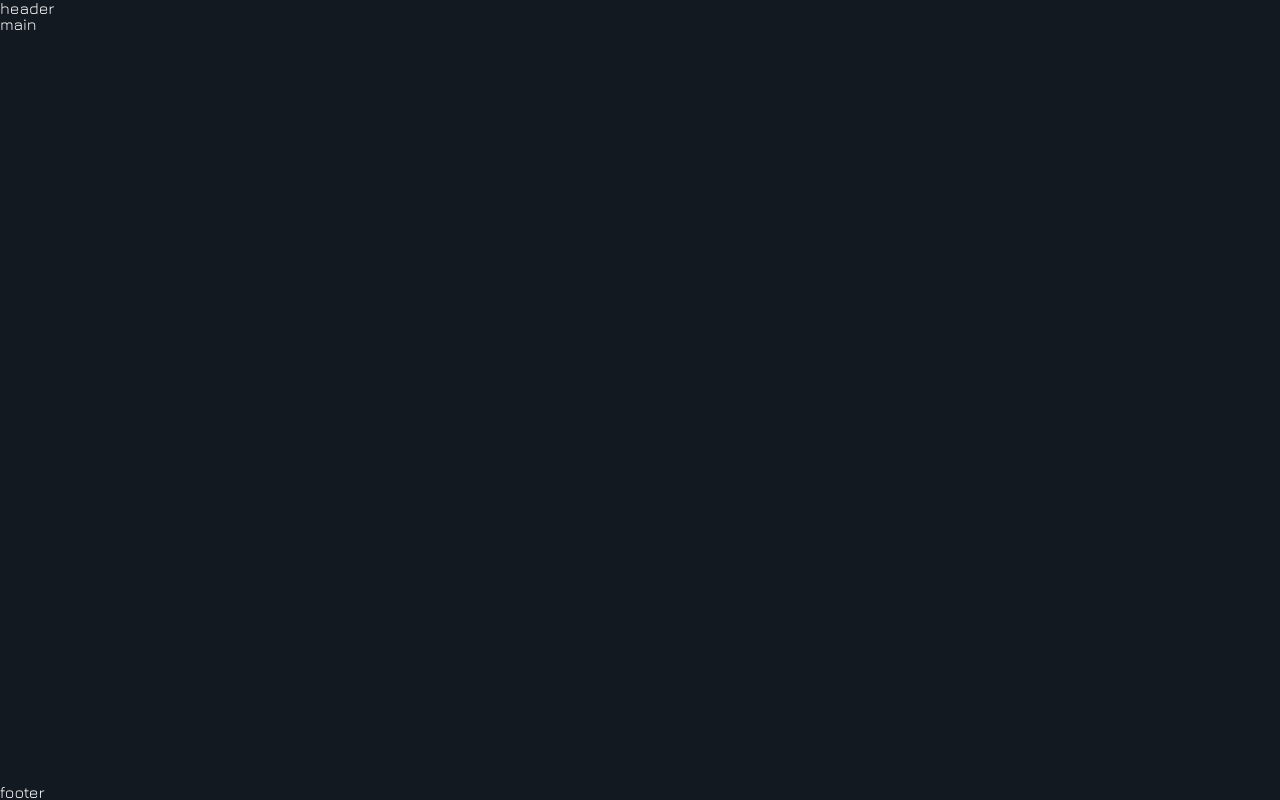
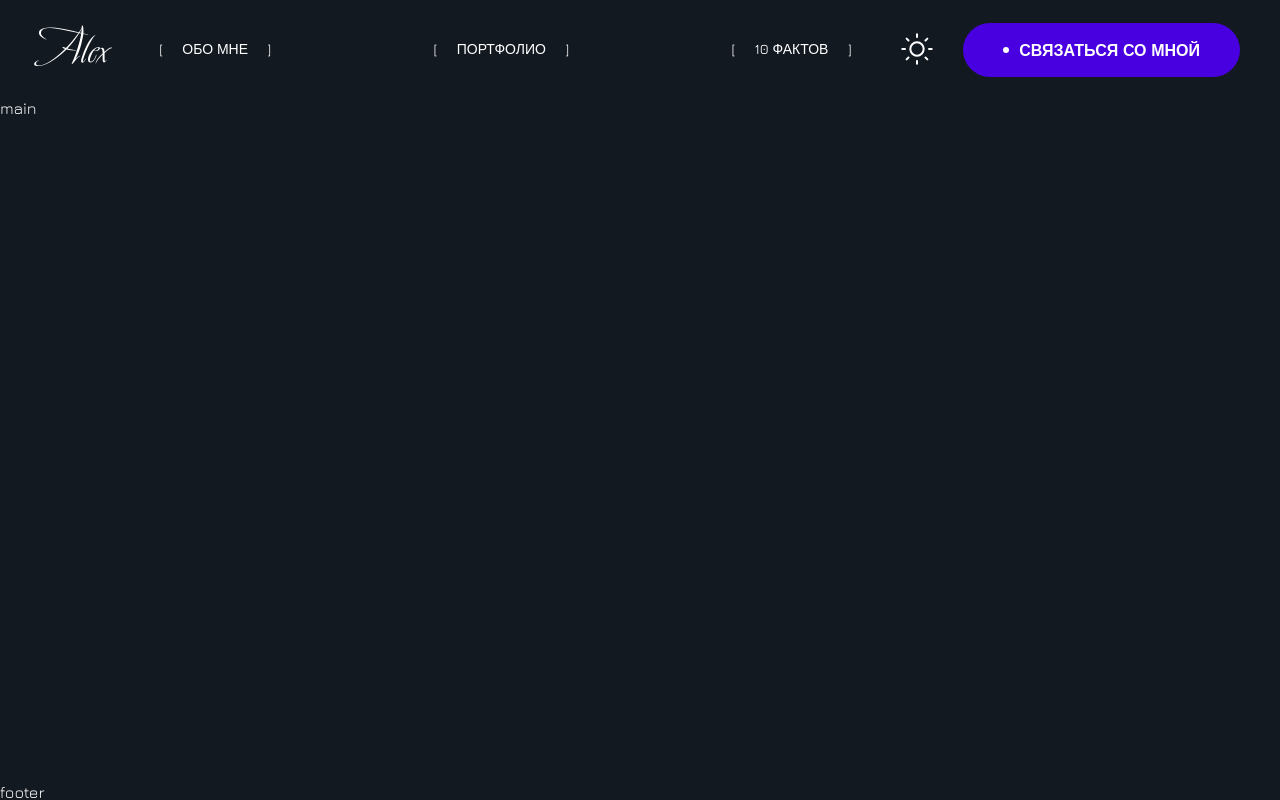
Before and after one commit to Alex-Nicalace/webcraft, a React (Vite) app: page / in a window 1280 px wide. Built offline with nearby package versions, Linux system fonts and the light colour scheme.

Commit message:
Header: styling desktop

```diff
--- a/src/components/Container/Container.scss
+++ b/src/components/Container/Container.scss
@@ -1,7 +1,7 @@
 @use 'sass:math';
 
 .container {
-  padding: 0 var(--padding-inline);
+  padding-inline: var(--padding-inline);
 
   @include adaptiveValue('--padding-inline', 60, 40, $containerWidth, $pc);
 
--- a/src/components/Header/Header.scss
+++ b/src/components/Header/Header.scss
@@ -0,0 +1,43 @@
+.header {
+  padding-block: rem(19);
+  display: flex;
+  align-items: center;
+  gap: rem(40);
+  // .header__logo-wrapper
+  &__logo-wrapper {
+  }
+  // .header__logo
+  &__logo {
+  }
+  // .header__menu-wrapper
+  &__menu-wrapper {
+    flex-grow: 1;
+    display: flex;
+    justify-content: center;
+  }
+  // .header__menu
+  &__menu {
+    flex-grow: 1;
+    max-width: rem(728);
+  }
+  // .header__buttons
+  &__buttons {
+    display: flex;
+    align-items: center;
+    column-gap: rem(40);
+
+    @include mdQuery(0, $pc) {
+      column-gap: rem(30);
+    }
+
+    @include tablet-d {
+      column-gap: rem(20);
+    }
+  }
+  // .header__toggler-theme
+  &__toggler-theme {
+  }
+  // .header__button
+  &__button {
+  }
+}
--- a/src/components/Header/Header.tsx
+++ b/src/components/Header/Header.tsx
@@ -1,8 +1,37 @@
 import './Header.scss';
+import Container from '../Container';
+import Logo from '../Logo';
+import MainMenu from '../MainMenu';
+import Button from '../ui/Button';
+import TogglerTheme from '../ui/TogglerTheme';
+
+const MENU_ITEMS = [
+  { label: 'Обо мне', href: '#section1' },
+  { label: 'Портфолио', href: '#section2' },
+  { label: '10 фактов', href: '#section3' },
+];
 
 // type THeaderProps = { }
 function Header(/*{ }: THeaderProps*/): JSX.Element {
-  return <header>header</header>;
+  return (
+    <Container tag="header" className="header">
+      <div className="header__logo-wrapper">
+        <Logo className="header__logo" />
+      </div>
+      <div className="header__menu-wrapper">
+        <MainMenu className="header__menu" items={MENU_ITEMS} />
+      </div>
+      <div className="header__buttons">
+        <TogglerTheme
+          className="header__toggler-theme"
+          currentTheme="dark-mode"
+        />
+        <Button className="header__button" href="#my-contacts">
+          Связаться со мной
+        </Button>
+      </div>
+    </Container>
+  );
 }
 
 export default Header;
```
